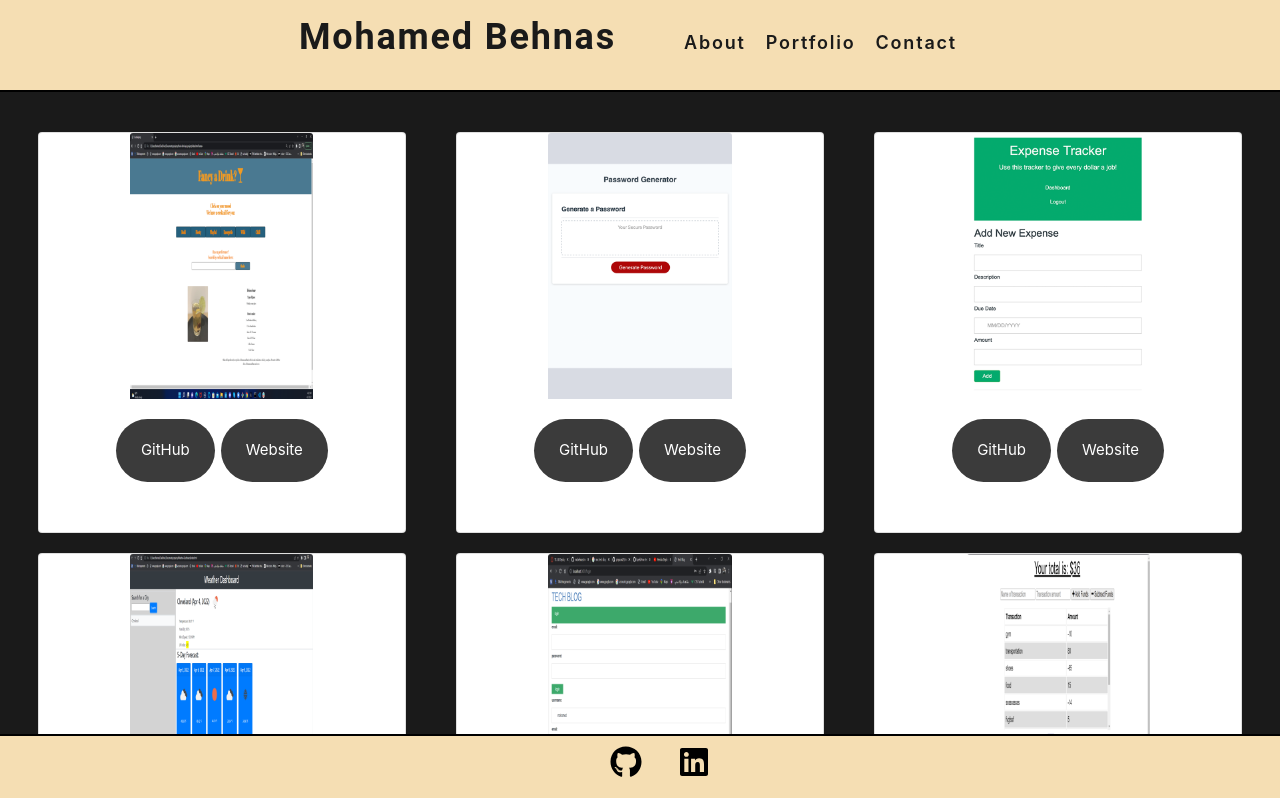
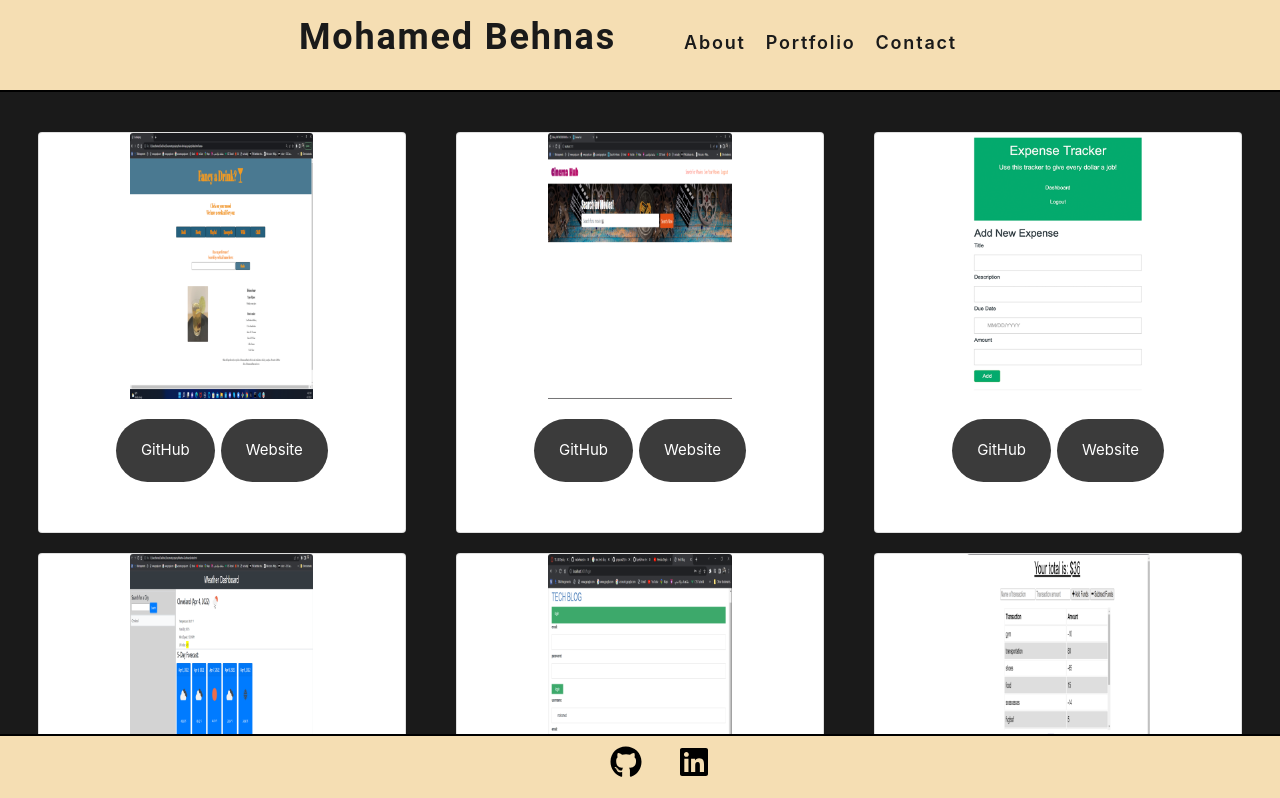
Before and after one commit to mobehnas/react-portfolio, a React (Create React App) app: page /#/portfolio in a window 1280 px wide. Shown: the top 798 px of the page. Built offline with nearby package versions, Linux system fonts and the light colour scheme.

Commit message:
add my last project

```diff
--- a/src/components/Portfolio/index.js
+++ b/src/components/Portfolio/index.js
@@ -1,7 +1,7 @@
 import React from 'react';
 
 import foodFestivalImage from "../../assets/images/food-festival.png";
-import passwordGeneratorImage from "../../assets/images/password-generator.png";
+import cinemaHubImage from "../../assets/images/cinema-hub.png";
 import invoiceTrackerImage from "../../assets/images/invoice-tracker.png";
 import weatherDashboardImage from "../../assets/images/weather-dashboard.png";
 import techBlogImage from "../../assets/images/tech-blog.png";
@@ -35,15 +35,15 @@ function Portfolio() {
         <div className="col">
           <div className="card">
             <img
-              src={passwordGeneratorImage}
-              alt="password Generator"
+              src={cinemaHubImage}
+              alt="Cinema Hub"
               className="card-img-top"
             />
             <div className="card-body">
-              <a href="https://github.com/mobehnas/password-generator" target="_blank" rel="noreferrer">
+              <a href="https://github.com/nbross/Cinema-Hub" target="_blank" rel="noreferrer">
                 <button>GitHub</button>
               </a>
-              <a href="https://mobehnas.github.io/password-generator/" target="_blank" rel="noreferrer">
+              <a href="https://cinema-hub-app.herokuapp.com/ " target="_blank" rel="noreferrer">
                 <button>Website</button>
               </a>
             </div>
```
Also changed, not shown: src/assets/images/cinema-hub.png (added).
